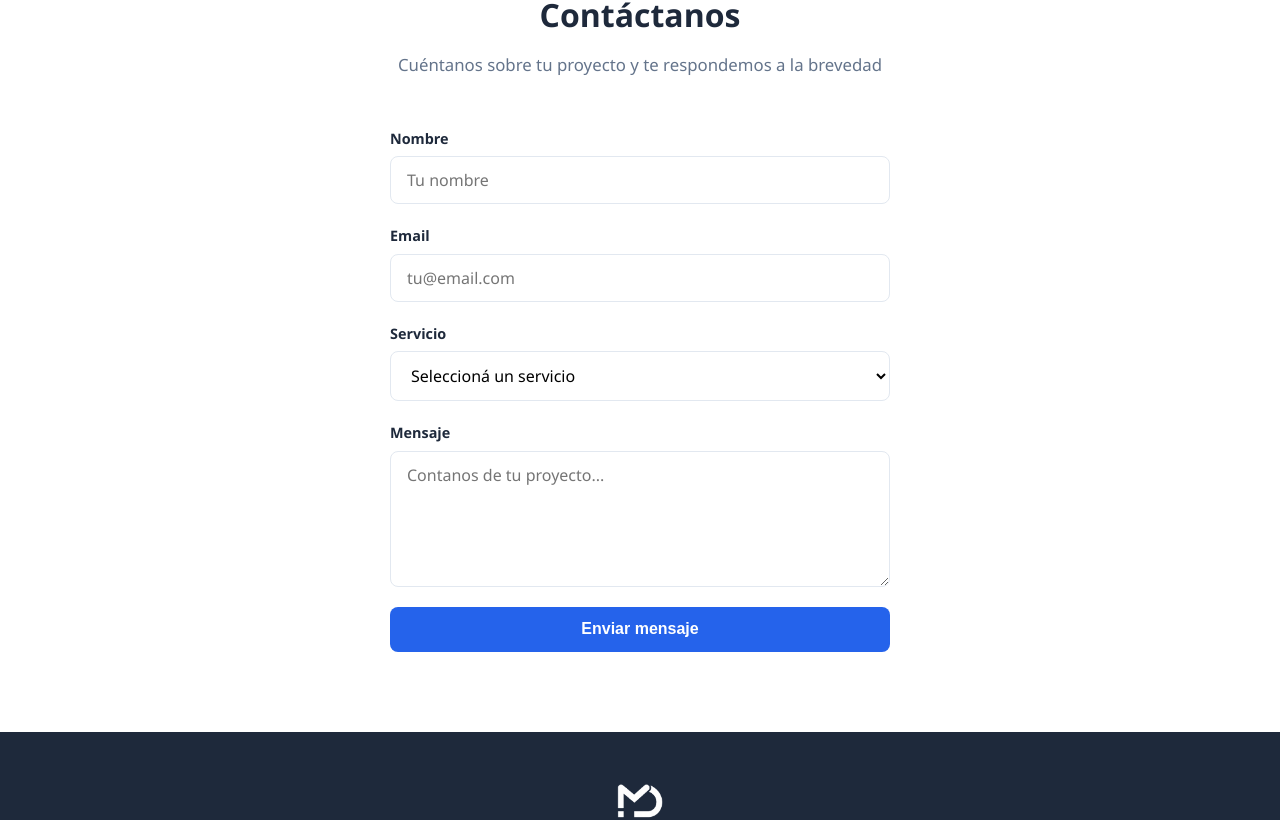
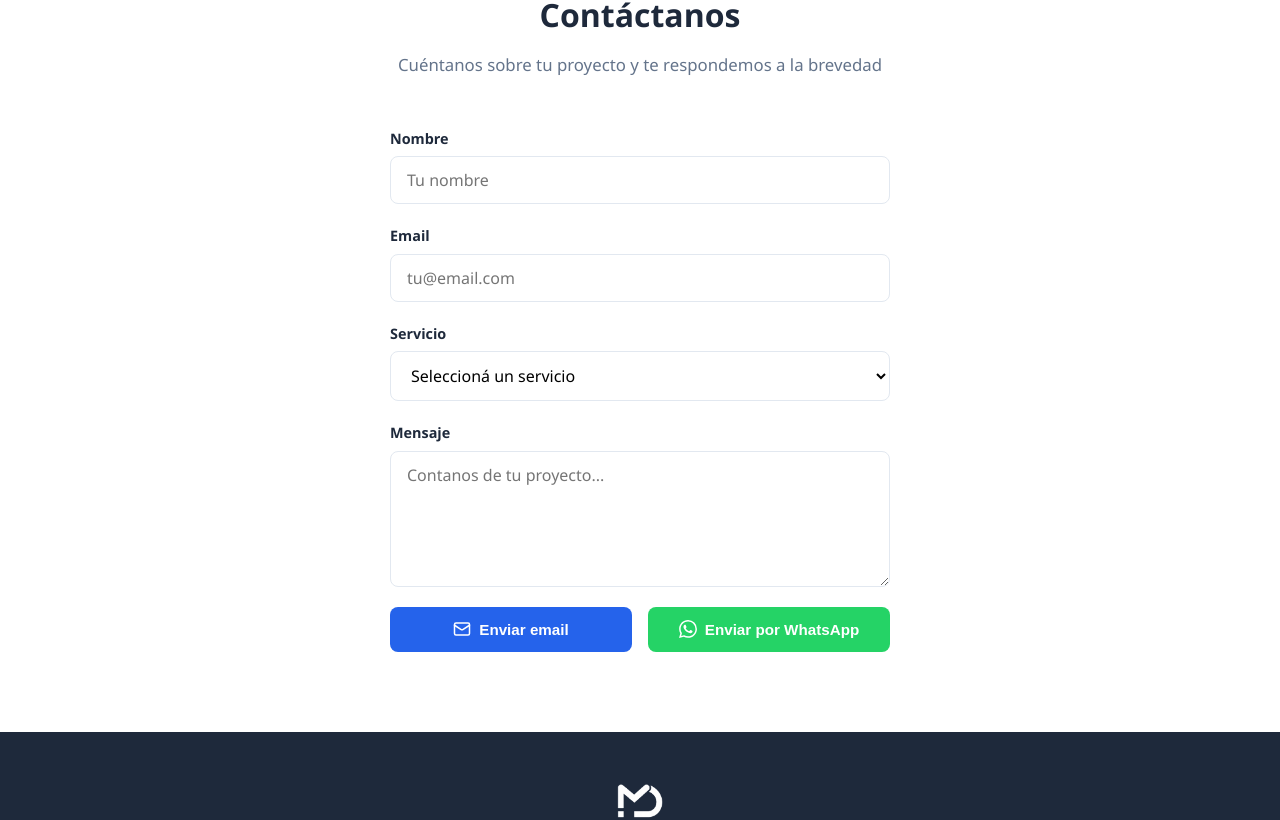
Before and after one commit to santiagodaghero/micomerciodigital, a React (Vite) app: page /#/ in a window 1280 px wide. Shown: the part 4078-4898 px from the top of the page. Built offline with nearby package versions, Linux system fonts and the light colour scheme.

Commit message:
Formulario: botones Enviar email y Enviar por WhatsApp

```diff
--- a/src/components/Contact/Contact.css
+++ b/src/components/Contact/Contact.css
@@ -56,18 +56,50 @@
   box-shadow: 0 0 0 3px rgba(37, 99, 235, 0.1);
 }
 
+.contact__btns {
+  display: flex;
+  gap: 1rem;
+}
+
 .contact__btn {
+  display: inline-flex;
+  align-items: center;
+  justify-content: center;
+  gap: 0.5rem;
+  padding: 0.85rem 1.5rem;
+  border: none;
+  border-radius: var(--radius);
+  font-size: 0.95rem;
+  font-weight: 600;
+  cursor: pointer;
+  transition: background 0.2s, transform 0.15s;
+  flex: 1;
+}
+
+.contact__btn:active {
+  transform: scale(0.97);
+}
+
+.contact__btn--email {
   background: var(--primary);
   color: white;
-  padding: 0.85rem 2rem;
-  border: none;
-  border-radius: var(--radius);
-  font-size: 1rem;
-  font-weight: 600;
-  cursor: pointer;
-  transition: background 0.2s;
 }
 
-.contact__btn:hover {
+.contact__btn--email:hover {
   background: var(--primary-light);
 }
+
+.contact__btn--whatsapp {
+  background: #25D366;
+  color: white;
+}
+
+.contact__btn--whatsapp:hover {
+  background: #1da851;
+}
+
+@media (max-width: 500px) {
+  .contact__btns {
+    flex-direction: column;
+  }
+}
--- a/src/components/Contact/Contact.jsx
+++ b/src/components/Contact/Contact.jsx
@@ -1,7 +1,34 @@
+import { useRef } from 'react'
 import AnimatedSection from '../AnimatedSection/AnimatedSection'
 import './Contact.css'
 
 export default function Contact() {
+  const formRef = useRef(null)
+
+  const handleSubmit = (e) => {
+    e.preventDefault()
+    const fd = new FormData(formRef.current)
+    const name = fd.get('name')
+    const email = fd.get('email')
+    const service = fd.get('service')
+    const message = fd.get('message')
+
+    const subject = encodeURIComponent(`Consulta desde la web - ${service}`)
+    const body = encodeURIComponent(`Hola, me llamo ${name}.\n\nServicio: ${service}\n\n${message}\n\nMi email de contacto: ${email}`)
+    window.location.href = `mailto:info@comerciodigital.com.ar?subject=${subject}&body=${body}`
+  }
+
+  const handleWhatsApp = (e) => {
+    e.preventDefault()
+    const fd = new FormData(formRef.current)
+    const name = fd.get('name')
+    const service = fd.get('service')
+    const message = fd.get('message')
+
+    const text = encodeURIComponent(`Hola, me llamo ${name}.\n\nServicio: ${service}\n\n${message}`)
+    window.open(`https://wa.me/5493541534022?text=${text}`, '_blank')
+  }
+
   return (
     <section id="contact" className="contact">
       <div className="container">
@@ -10,31 +37,40 @@
           <p className="contact__subtitle">
             Cuéntanos sobre tu proyecto y te respondemos a la brevedad
           </p>
-          <form className="contact__form">
+          <form className="contact__form" ref={formRef}>
             <div className="contact__form-group">
               <label htmlFor="name">Nombre</label>
-              <input type="text" id="name" required placeholder="Tu nombre" />
+              <input type="text" id="name" name="name" required placeholder="Tu nombre" />
             </div>
             <div className="contact__form-group">
               <label htmlFor="email">Email</label>
-              <input type="email" id="email" required placeholder="tu@email.com" />
+              <input type="email" id="email" name="email" required placeholder="tu@email.com" />
             </div>
             <div className="contact__form-group">
               <label htmlFor="service">Servicio</label>
-              <select id="service" required defaultValue="">
+              <select id="service" name="service" required defaultValue="">
                 <option value="" disabled>Seleccioná un servicio</option>
-                <option value="portfolio">Portfolio profesional</option>
-                <option value="web">Página web</option>
-                <option value="ecommerce">E-commerce</option>
-                <option value="dashboard">Dashboard Power BI</option>
-                <option value="control">Control organizacional</option>
+                <option value="Portfolio profesional">Portfolio profesional</option>
+                <option value="Página web">Página web</option>
+                <option value="E-commerce">E-commerce</option>
+                <option value="Dashboard Power BI">Dashboard Power BI</option>
+                <option value="Control organizacional">Control organizacional</option>
               </select>
             </div>
             <div className="contact__form-group">
               <label htmlFor="message">Mensaje</label>
-              <textarea id="message" required rows={5} placeholder="Contanos de tu proyecto..." />
+              <textarea id="message" name="message" required rows={5} placeholder="Contanos de tu proyecto..." />
             </div>
-            <button type="submit" className="contact__btn">Enviar mensaje</button>
+            <div className="contact__btns">
+              <button type="button" className="contact__btn contact__btn--email" onClick={handleSubmit}>
+                <svg width="18" height="18" viewBox="0 0 24 24" fill="none" stroke="currentColor" strokeWidth="2" strokeLinecap="round" strokeLinejoin="round"><rect x="2" y="4" width="20" height="16" rx="2"/><path d="m22 7-8.97 5.7a1.94 1.94 0 0 1-2.06 0L2 7"/></svg>
+                Enviar email
+              </button>
+              <button type="button" className="contact__btn contact__btn--whatsapp" onClick={handleWhatsApp}>
+                <svg width="18" height="18" viewBox="0 0 24 24" fill="currentColor"><path d="M17.472 14.382c-.297-.149-1.758-.867-2.03-.967-.273-.099-.471-.148-.67.15-.197.297-.767.966-.94 1.164-.173.199-.347.223-.644.075-.297-.15-1.255-.463-2.39-1.475-.883-.788-1.48-1.761-1.653-2.059-.173-.297-.018-.458.13-.606.134-.133.298-.347.446-.52.149-.174.198-.298.298-.497.099-.198.05-.371-.025-.52-.075-.149-.669-1.612-.916-2.207-.242-.579-.487-.5-.669-.51-.173-.008-.371-.01-.57-.01-.198 0-.52.074-.792.372-.272.297-1.04 1.016-1.04 2.479 0 1.462 1.065 2.875 1.213 3.074.149.198 2.096 3.2 5.077 4.487.709.306 1.262.489 1.694.625.712.227 1.36.195 1.871.118.571-.085 1.758-.719 2.006-1.413.248-.694.248-1.289.173-1.413-.074-.124-.272-.198-.57-.347m-5.421 7.403h-.004a9.87 9.87 0 01-5.031-1.378l-.361-.214-3.741.982.998-3.648-.235-.374a9.86 9.86 0 01-1.51-5.26c.001-5.45 4.436-9.884 9.888-9.884 2.64 0 5.122 1.03 6.988 2.898a9.825 9.825 0 012.893 6.994c-.003 5.45-4.437 9.884-9.885 9.884m8.413-18.297A11.815 11.815 0 0012.05 0C5.495 0 .16 5.335.157 11.892c0 2.096.547 4.142 1.588 5.945L.057 24l6.305-1.654a11.882 11.882 0 005.683 1.448h.005c6.554 0 11.89-5.335 11.893-11.893a11.821 11.821 0 00-3.48-8.413z"/></svg>
+                Enviar por WhatsApp
+              </button>
+            </div>
           </form>
         </AnimatedSection>
       </div>
```
